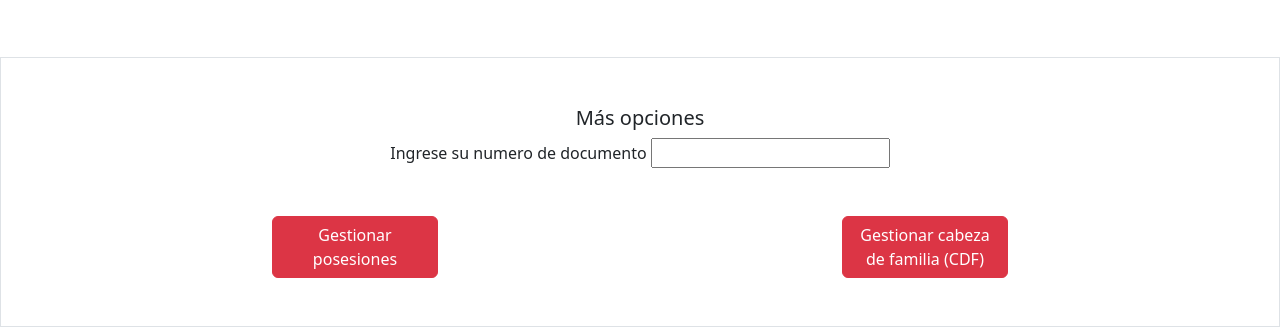
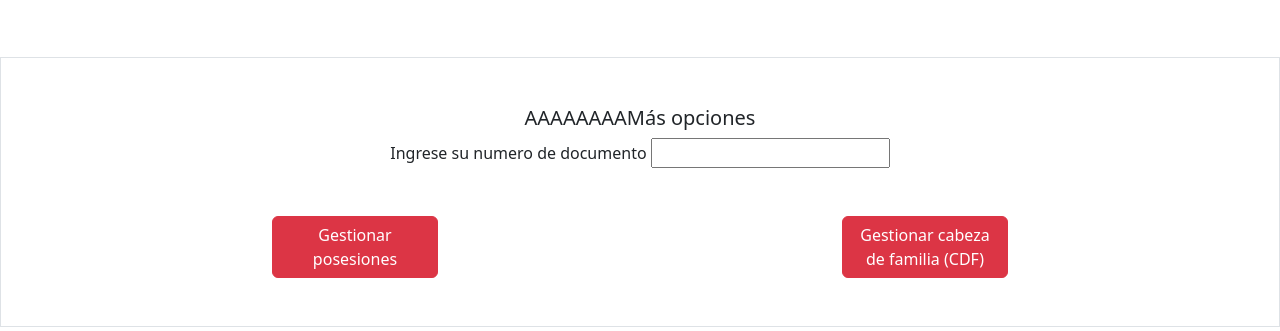
Before and after one commit to CesarFRR/IngSoft2_CRUD, a Flask app: page / in a window 1280 px wide. Shown: the part 207-538 px from the top of the page. Run offline with Flask 3, Linux system fonts and the light colour scheme.

Commit message:
Prueba pythonanywhere

```diff
--- a/src/database.py
+++ b/src/database.py
@@ -21,6 +21,4 @@ else:
     database = mysql.connector.connect(**config)
 
 
-
-
 print('BBDD conectada!!', "Modo localhost!" if local else "Modo pythonanywhere!")
--- a/src/templates/index.html
+++ b/src/templates/index.html
@@ -40,7 +40,7 @@
 
     <div class="border">
         <br><br>
-        <h5 class="text-center ">Más opciones</h5>
+        <h5 class="text-center ">AAAAAAAAMás opciones</h5>
 
         <form action="/posesiones_add" method="get">
 
@@ -66,7 +66,7 @@ justify-content: center;">
                     </a>
                 </div>
                 <div class="col-sm-2 ">
-                    <a class="btn btn-danger position-relative "  onclick="redirigir('/cdf/')">
+                    <a class="btn btn-danger position-relative " onclick="redirigir('/cdf/')">
                         Gestionar cabeza de familia (CDF)
                     </a>
                 </div>
@@ -77,7 +77,7 @@ justify-content: center;">
     <script>
         function redirigir(pagina) {
             var dato = document.getElementById('id_doc').value;
-            if(dato){
+            if (dato) {
                 window.location.href = pagina + "" + encodeURIComponent(dato);
             }
 
```
